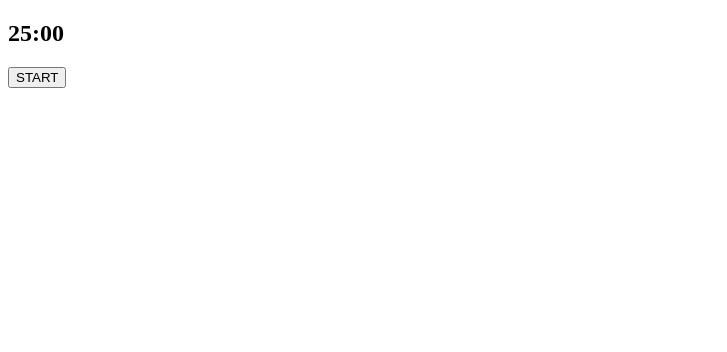
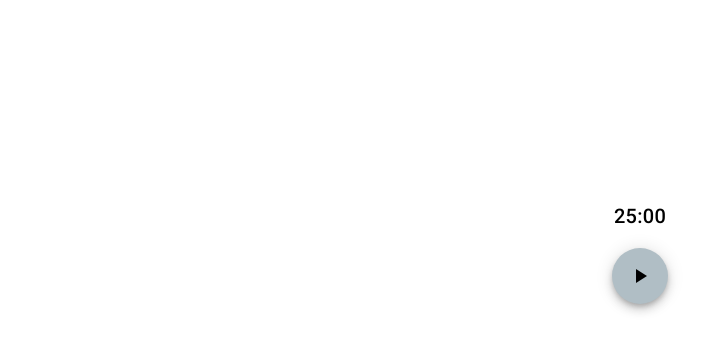
Before and after one commit to NathanTom00/tomato-timer, an Angular app: page / in a window 1280 px wide. Shown: the top 352 px of the page, without its empty margins (0-727 px from the left). Built offline with nearby package versions, Linux system fonts and the light colour scheme.

Commit message:
aggiunto angular material e icon. Aggiunto div con classe container

```diff
--- a/angular.json
+++ b/angular.json
@@ -25,6 +25,7 @@
               "src/assets"
             ],
             "styles": [
+              "@angular/material/prebuilt-themes/pink-bluegrey.css",
               "src/styles.css"
             ],
             "scripts": []
@@ -87,6 +88,7 @@
               "src/assets"
             ],
             "styles": [
+              "@angular/material/prebuilt-themes/pink-bluegrey.css",
               "src/styles.css"
             ],
             "scripts": []
--- a/package.json
+++ b/package.json
@@ -11,10 +11,12 @@
   "private": true,
   "dependencies": {
     "@angular/animations": "^16.2.0",
+    "@angular/cdk": "^16.2.12",
     "@angular/common": "^16.2.0",
     "@angular/compiler": "^16.2.0",
     "@angular/core": "^16.2.0",
     "@angular/forms": "^16.2.0",
+    "@angular/material": "^16.2.12",
     "@angular/platform-browser": "^16.2.0",
     "@angular/platform-browser-dynamic": "^16.2.0",
     "@angular/router": "^16.2.0",
--- a/src/app/app.component.css
+++ b/src/app/app.component.css
@@ -0,0 +1,7 @@
+.container{
+    height: 100%;
+    display: flex;
+    flex-direction: column;
+    align-items: center;
+    padding-top: 200px;
+}
--- a/src/app/app.component.html
+++ b/src/app/app.component.html
@@ -2,18 +2,22 @@
   <h2>
     {{counterTime.mins | number : '2.0'}}:{{counterTime.secs | number : '2.0'}}
   </h2>
-  <button *ngIf="!timerStarting" (click)="startTimer($event)" >
-    START
+  <button mat-fab matTooltip="Basic" *ngIf="!timerStarting" (click)="startTimer($event)" >
+    <mat-icon>play_arrow</mat-icon>
   </button>
-  <button *ngIf="timerStarting && !paused" (click)="pauseTimer()">
-    Pause
+  <button mat-fab matTooltip="Basic" *ngIf="timerStarting && !paused" (click)="pauseTimer()">
+    <mat-icon>pause</mat-icon>
   </button>
 
-  <button *ngIf="paused" (click)="resumeTimer()">
-    Resume
+  <button mat-fab matTooltip="Basic" *ngIf="paused" (click)="resumeTimer()">
+    <mat-icon>
+      <span class="material-symbols-outlined">
+        resume
+      </span>
+    </mat-icon>
   </button>
-  <button *ngIf="paused" (click)="resetTimer()">
-    Reset
+  <button mat-fab matTooltip="Basic" *ngIf="paused" (click)="resetTimer()">
+    <mat-icon>stop</mat-icon>
   </button>
 
 
--- a/src/index.html
+++ b/src/index.html
@@ -6,8 +6,12 @@
   <base href="/">
   <meta name="viewport" content="width=device-width, initial-scale=1">
   <link rel="icon" type="image/x-icon" href="favicon.ico">
+  <link rel="preconnect" href="https://fonts.gstatic.com">
+  <link href="https://fonts.googleapis.com/css2?family=Roboto:wght@300;400;500&display=swap" rel="stylesheet">
+  <link href="https://fonts.googleapis.com/icon?family=Material+Icons" rel="stylesheet">
+  <link rel="stylesheet" href="https://fonts.googleapis.com/css2?family=Material+Symbols+Outlined:opsz,wght,FILL,GRAD@20..48,100..700,0..1,-50..200" />
 </head>
-<body>
+<body class="mat-typography">
   <app-root></app-root>
 </body>
 </html>
--- a/src/styles.css
+++ b/src/styles.css
@@ -1 +1,20 @@
 /* You can add global styles to this file, and also import other style files */
+@import "../node_modules/@angular/material/prebuilt-themes/pink-bluegrey.css";
+html,
+body {
+  height: 100%;
+}
+body {
+  margin: 0;
+  font-family: Roboto, "Helvetica Neue", sans-serif;
+}
+md-icon {
+  font-family: "Material Icons" !important;
+}
+.material-symbols-outlined {
+  font-variation-settings:
+  'FILL' 0,
+  'wght' 400,
+  'GRAD' 0,
+  'opsz' 48
+}
```
Also changed, not shown: src/app/app.module.ts (+11 -1 lines), 1 other file (tests, documents, lock files or other folders).
